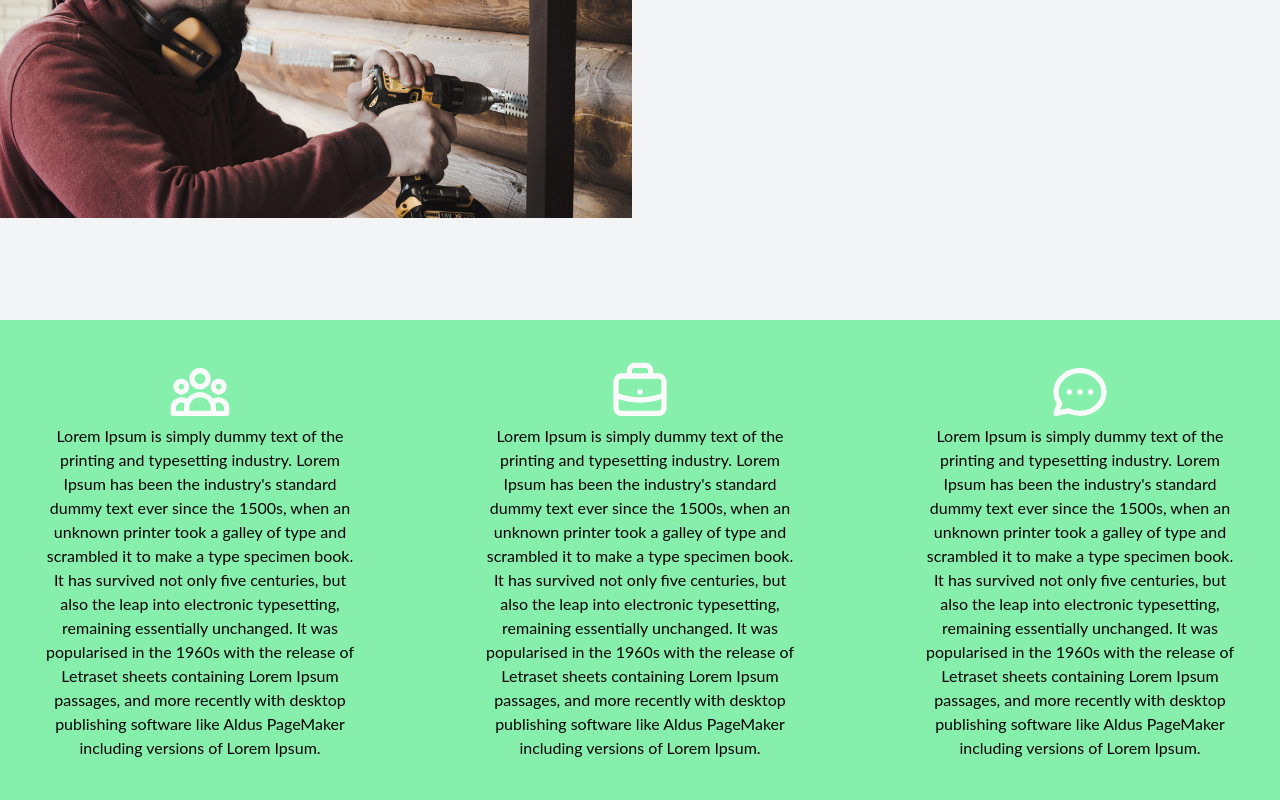
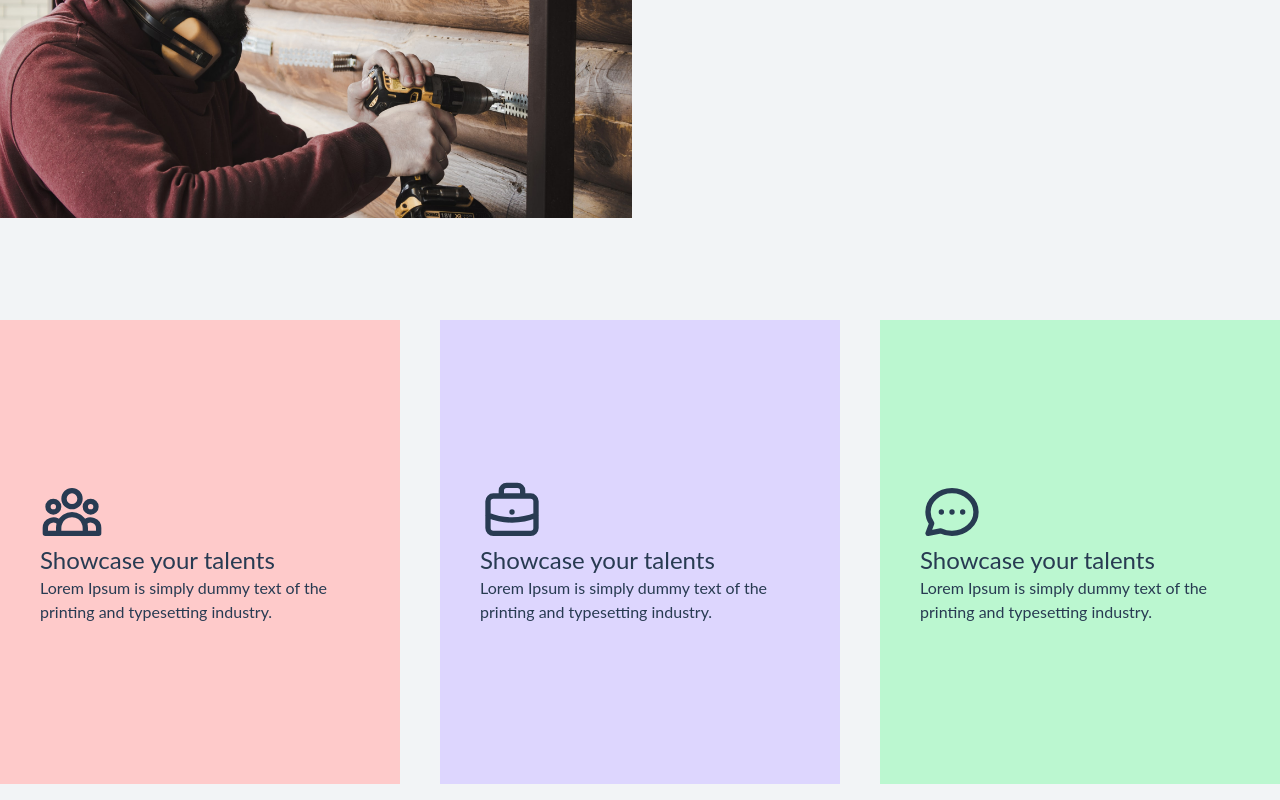
Before and after one commit to gccornejo441/Jobbox, a Next.js app: page / in a window 1280 px wide. Shown: the part 356-1156 px from the top of the page. Built offline with nearby package versions, Linux system fonts and the light colour scheme.

Commit message:
Auth login config set for refactor using MongoDB as SaaS

```diff
--- a/components/main/mainBody.js
+++ b/components/main/mainBody.js
@@ -4,10 +4,14 @@ import {
     BriefcaseIcon,
     ChatIcon
 } from '@heroicons/react/outline'
+import Head from 'next/head'
 
 const MainBody = () => {
     return (
         <>
+            <Head>
+                <title>Jobster</title>
+            </Head>
             <div class="grid grid-cols-2 gap-4 my-24">
                 <div>
                     <Image src="/images/man-drilling.jpg" alt="A picture of a theater room" height={900} width={1400} />
@@ -19,21 +23,24 @@ const MainBody = () => {
                     </div>
                 </div>
             </div>
-            <div class="bg-green-300 h-full">
+            <div class="h-full">
                 <ul class="grid grid-cols-3 gap-10 place-items-center">
-                    <li class="text-center p-10">
-                        <UserGroupIcon class="w-16 h-16 mx-auto text-gray-50" />
-                        <p>Lorem Ipsum is simply dummy text of the printing and typesetting industry. Lorem Ipsum has been the industry's standard dummy text ever since the 1500s, when an unknown printer took a galley of type and scrambled it to make a type specimen book. It has survived not only five centuries, but also the leap into electronic typesetting, remaining essentially unchanged. It was popularised in the 1960s with the release of Letraset sheets containing Lorem Ipsum passages, and more recently with desktop publishing software like Aldus PageMaker including versions of Lorem Ipsum.
+                    <li class="text-start p-10 bg-red-200 py-40">
+                        <UserGroupIcon class="w-16 h-16 text-regal-blue" />
+                        <h2 class="text-2xl text-regal-blue">Showcase your talents</h2>
+                        <p class="text-md text-regal-blue">Lorem Ipsum is simply dummy text of the printing and typesetting industry.
                         </p>
                     </li>
-                    <li class="text-center p-10">
-                        <BriefcaseIcon class="w-16 h-16 mx-auto text-gray-50" />
-                        <p>Lorem Ipsum is simply dummy text of the printing and typesetting industry. Lorem Ipsum has been the industry's standard dummy text ever since the 1500s, when an unknown printer took a galley of type and scrambled it to make a type specimen book. It has survived not only five centuries, but also the leap into electronic typesetting, remaining essentially unchanged. It was popularised in the 1960s with the release of Letraset sheets containing Lorem Ipsum passages, and more recently with desktop publishing software like Aldus PageMaker including versions of Lorem Ipsum.
+                    <li class="text-start p-10 bg-violet-200 py-40">
+                        <BriefcaseIcon class="w-16 h-16 text-regal-blue" />
+                        <h2 class="text-2xl text-regal-blue">Showcase your talents</h2>
+                        <p class="text-md text-regal-blue">Lorem Ipsum is simply dummy text of the printing and typesetting industry.
                         </p>
                     </li>
-                    <li class="text-center p-10">
-                        <ChatIcon class="w-16 h-16 mx-auto text-gray-50" />
-                        <p>Lorem Ipsum is simply dummy text of the printing and typesetting industry. Lorem Ipsum has been the industry's standard dummy text ever since the 1500s, when an unknown printer took a galley of type and scrambled it to make a type specimen book. It has survived not only five centuries, but also the leap into electronic typesetting, remaining essentially unchanged. It was popularised in the 1960s with the release of Letraset sheets containing Lorem Ipsum passages, and more recently with desktop publishing software like Aldus PageMaker including versions of Lorem Ipsum.
+                    <li class="text-start p-10 bg-green-200 py-40">
+                        <ChatIcon class="w-16 h-16 text-regal-blue" />
+                        <h2 class="text-2xl text-regal-blue">Showcase your talents</h2>
+                        <p class="text-md text-regal-blue">Lorem Ipsum is simply dummy text of the printing and typesetting industry.
                         </p>
                     </li>
                 </ul>
--- a/pages/user/sign-in.js
+++ b/pages/user/sign-in.js
@@ -1,5 +1,10 @@
+import { useUser } from '@auth0/nextjs-auth0';
 
 const SignIn = () => {
+    const { user, error, isLoading } = useUser();
+    if (isLoading) return <div>Loading...</div>;
+    if (error) return <div>{error.message}</div>;
+    alert("user: ", user.name)
     return (
         <>
             <div class="flex justify-center mt-32 md:mt-72">
@@ -22,7 +27,9 @@ const SignIn = () => {
                             <button class="bg-green-400 hover:bg-green-300 text-regal-blue font-bold py-2 px-4 rounded focus:outline-none focus:shadow-outline" type="submit" >
                                 Sign In
                             </button>
-                        <a href="/api/auth/login">Login</a>
+                            <div>
+                                Welcome {user.name}! <a href="/api/auth/login" data-testid="login">Login</a>
+                            </div>
                             <a class="inline-block align-baseline font-bold text-sm text-gray-50 hover:text-green-300" href="#">
                                 Forgot Password?
                             </a>
```
Also changed, not shown: public/images/trok.svg (added). Lines whose indentation alone changed are shown as unchanged.
